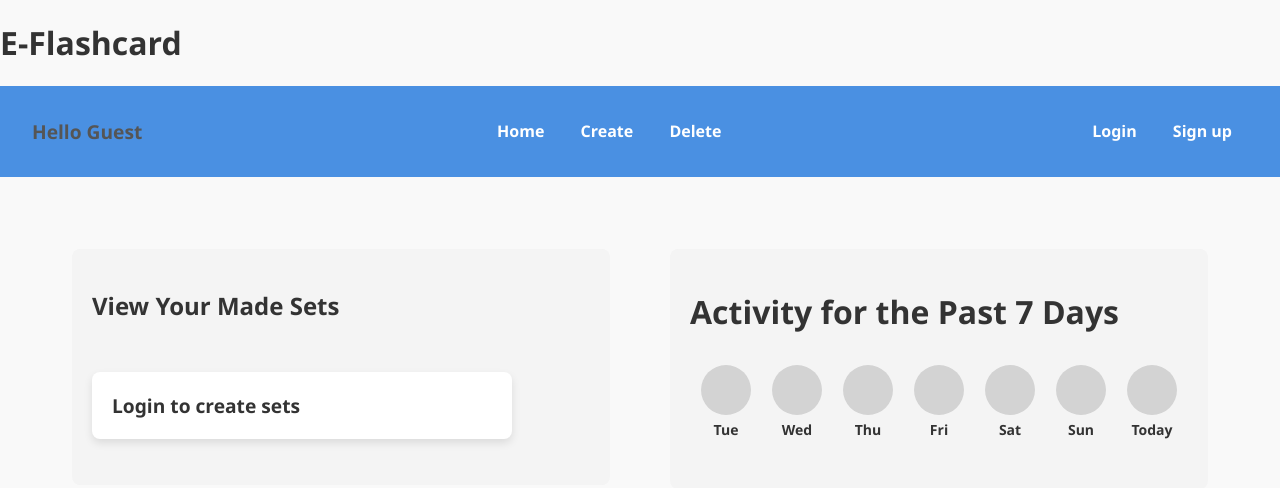
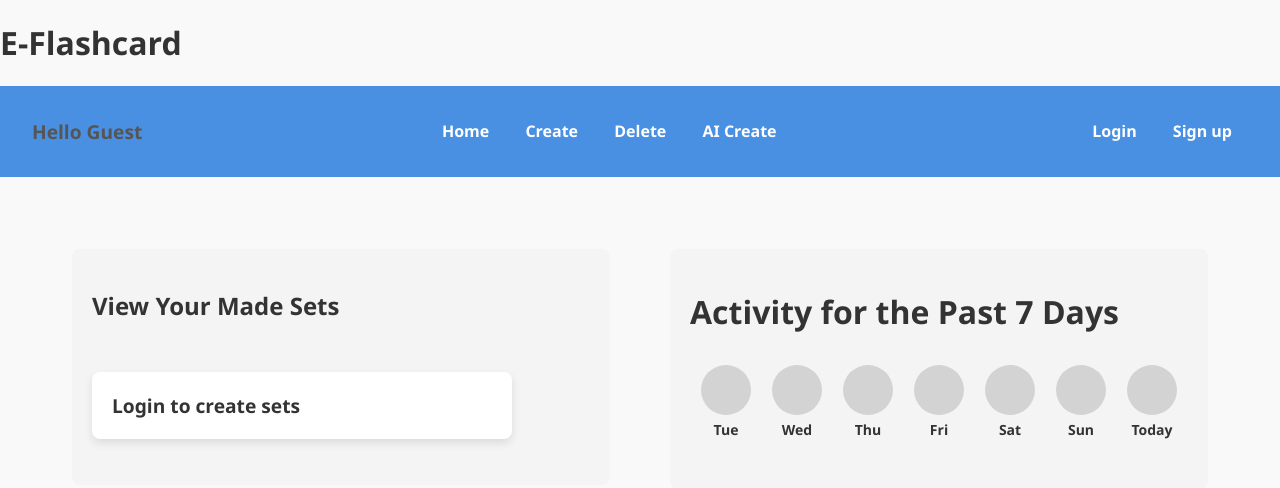
Before and after one commit to EamonLang/E-Flashcard, a Flask app: page / in a window 1280 px wide. Shown: the top 488 px of the page. Run offline with Flask 3, Linux system fonts and the light colour scheme.

Commit message:
Built own own page for new self creating flashcard. Waiting to integrate it.

```diff
--- a/flashcardWeb/app.py
+++ b/flashcardWeb/app.py
@@ -490,6 +490,10 @@ def create():
 def delete():
     return render_template("delete.html")
 
+
+@app.route('/Self-create')
+def auto_create():
+    return render_template("auto_create.html")
 @app.route('/set')
 def set():
     return render_template('set.html')
--- /dev/null
+++ b/flashcardWeb/templates/auto_create.html
@@ -0,0 +1,6 @@
+{% extends 'layout.html' %}
+
+{% block title %}AI | Flashcard App{% endblock %}
+    <h1>Under construction...</h1>
+{% block content %}
+{% endblock %}
--- a/flashcardWeb/templates/layout.html
+++ b/flashcardWeb/templates/layout.html
@@ -47,6 +47,7 @@
                     <a href="/">Home</a>
                     <a href="/create">Create</a>
                     <a href="/delete">Delete</a>
+                    <a href="/Self-create">AI Create</a>
                 </div>
                 <div clas="nav-right">
                     {% if current_user.is_authenticated %}
```
